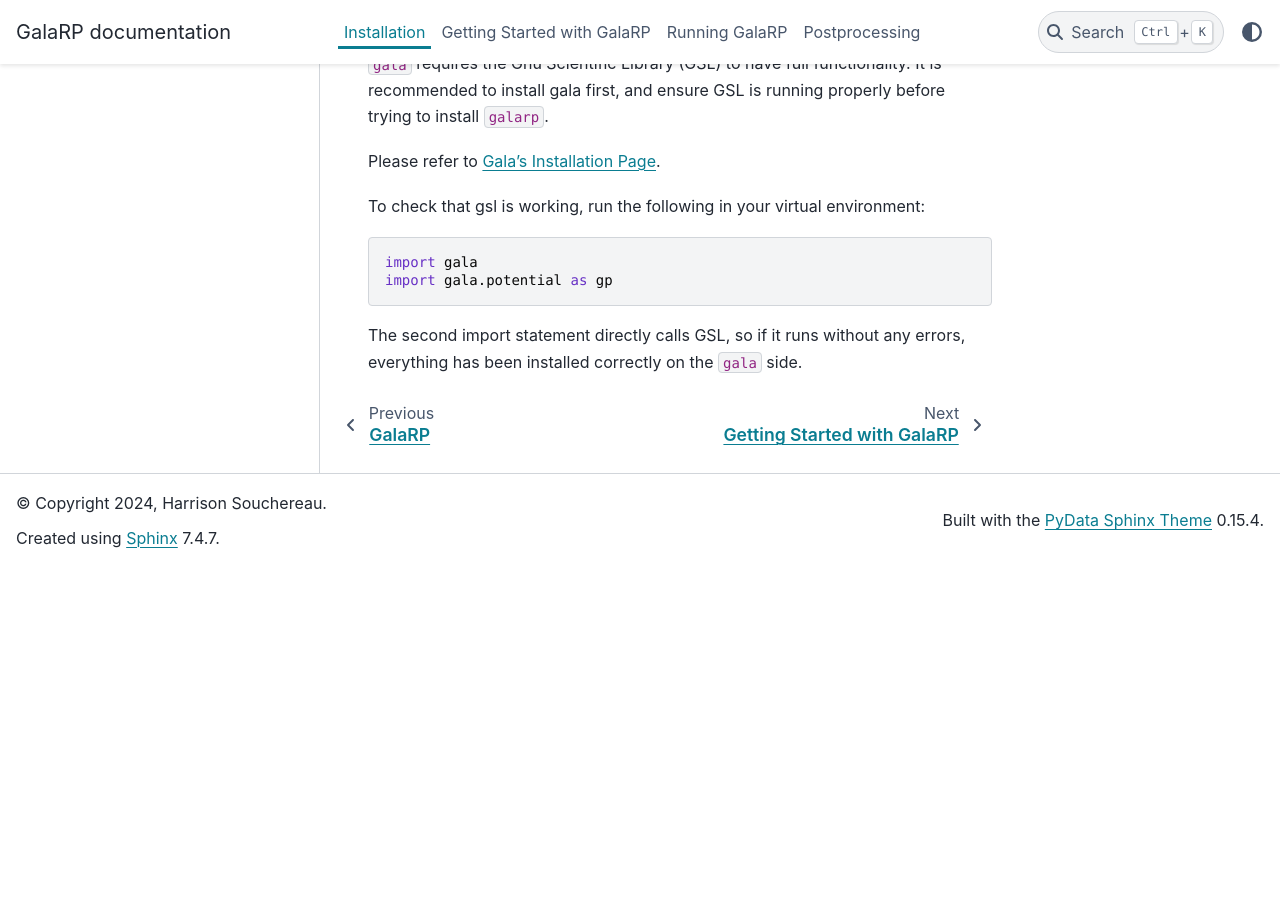
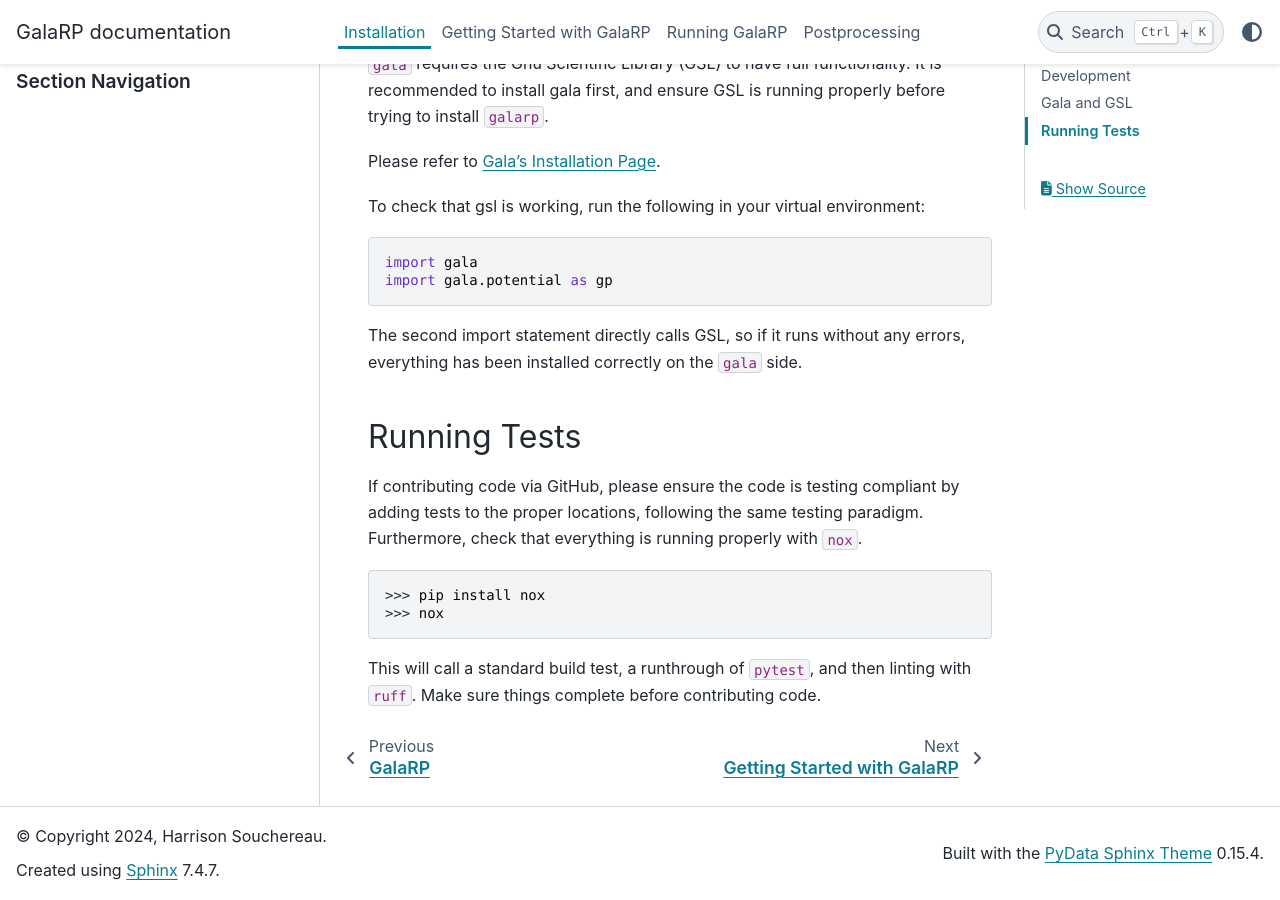
Before and after one commit to HSouch/galarp, a Sphinx documentation site: the page built from docs/installation.rst, in a window 1280 px wide and 900 px high, scrolled down 699 px. Built offline with Sphinx 7.4.7 and the PyData theme 0.15.4, drawn with Linux system fonts in a browser that asks for light colours; before the commit the page ends 1266 px from its top, so only the background shows below that.

Commit message:
Docs update

```diff
--- a/docs/installation.rst
+++ b/docs/installation.rst
@@ -44,3 +44,16 @@ To check that gsl is working, run the following in your virtual environment:
 
 The second import statement directly calls GSL, so if it runs without any errors, everything
 has been installed correctly on the ``gala`` side.
+
+
+Running Tests
+-------------
+
+If contributing code via GitHub, please ensure the code is testing compliant by adding tests to the proper locations,
+following the same testing paradigm. Furthermore, check that everything is running properly with ``nox``.
+
+>>> pip install nox
+>>> nox
+
+This will call a standard build test, a runthrough of ``pytest``, and then linting with ``ruff``. Make sure things
+complete before contributing code.
```
